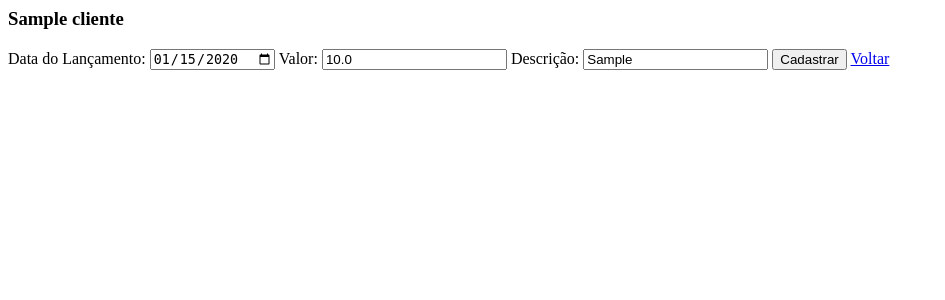
After one commit to luciandalla/caderninho, a Flask app: page /lancamento-editar/1 in a window 1280 px wide. The commit adds this page. Shown: the top 300 px of the page, without its empty margins (0-945 px from the left). Run offline with Flask 2, Linux system fonts and the light colour scheme; tables that the repository leaves empty hold one stand-in row (values such as "Sample post").

Commit message:
features ALTERACAO E EXCLUSAO DE LANCAMENTOS

```diff
--- a/models/lancamentos.py
+++ b/models/lancamentos.py
@@ -16,6 +16,11 @@ class Lancamentos(db.Model):
         return '<Name %r>' % self.name
 
     @staticmethod
+    def busca_lancamento(id):
+        lancamento = Lancamentos.query.filter_by(id=id).first()
+        return lancamento
+
+    @staticmethod
     def busca_lancamentos(cliente_id):
         lancamentos = Lancamentos.query.filter_by(id_cliente=cliente_id).order_by(Lancamentos.data)
         return lancamentos
@@ -26,3 +31,21 @@ class Lancamentos(db.Model):
         db.session.add(lancamento)
         db.session.commit()
         return 'Lançamento cadastrado com sucesso!'
+
+    @staticmethod
+    def altera_lancamento(id, data, valor, observacao, cliente_id):
+        lancamento = Lancamentos.busca_lancamento(id)
+        lancamento.data = data
+        lancamento.valor = valor
+        lancamento.observacao = observacao
+        lancamento.id_cliente = cliente_id
+        db.session.add(lancamento)
+        db.session.commit()
+        mensagem = f"Lançamento foi alterado com sucesso!"
+        return mensagem
+
+    @staticmethod
+    def excluir_lancamento(id):
+            Lancamentos.query.filter_by(id=id).delete()
+            db.session.commit()
+            return "Lancamento deletado com sucesso!"
--- a/templates/cliente-detalhes.html
+++ b/templates/cliente-detalhes.html
@@ -10,7 +10,7 @@
 </ul>
 
 <h3>Lançamentos realizados:</h3>
-<a href="{{ url_for('lancamento_novo', id=cliente.id) }}">Novo Lançamento</a>
+
 <table>
         <thead>
             <tr>
@@ -26,7 +26,8 @@
                 <td>{{ lancamento.data }}</td>
                 <td>{{ lancamento.valor }}</td>
                 <td>{{ lancamento.observacao }}</td>
-                <td></td>
+                <td><a href="{{ url_for('lancamento_editar', id=lancamento.id) }}">Editar</a>
+                <a href="{{ url_for('lancamento_excluir', id=lancamento.id) }}">Excluir</a></td>
             </tr>
         {% endfor %}
         </tbody>
--- /dev/null
+++ b/templates/lancamento-editar.html
@@ -0,0 +1,19 @@
+
+<form action="{{ url_for('lancamento_atualizacao') }}" method="post">
+
+    <h3>{{ lancamento.clientes.nome }}</h3>
+    <input type="hidden" name="id" value="{{ lancamento.id }}">
+    <input type="hidden" name="cliente_id" value="{{ lancamento.id_cliente }}">
+
+    <label class="texto" for="data">Data do Lançamento: </label>
+    <input type="date" id="data" name="data" value="{{ lancamento.data }}">
+
+    <label class="texto" for="valor">Valor: </label>
+    <input type="number" step=".01" min="0.01" id="valor" name="valor" value="{{ lancamento.valor }}">
+
+    <label class="texto" for="observacao">Descrição: </label>
+    <input type="text" id="observacao" name="observacao" value="{{ lancamento.observacao }}">
+
+    <button type="submit">Cadastrar</button>
+    <a href="{{ url_for('cliente_detalhes', id=lancamento.id_cliente) }}">Voltar</a>
+</form>
--- a/views/lancamento.py
+++ b/views/lancamento.py
@@ -16,3 +16,24 @@ def lancamento_cadastrar():
     cliente_id = request.form['cliente_id']
     Lancamentos.cadastra_lancamento(data, valor, observacao, cliente_id)
     return redirect(url_for('cliente_detalhes', id=cliente_id))
+
+@app.route('/lancamento-editar/<int:id>')
+def lancamento_editar(id):
+    lancamento = Lancamentos.busca_lancamento(id)
+    return render_template('lancamento-editar.html', lancamento=lancamento)
+
+@app.route('/lancamento-atualizacao/', methods=['POST',])
+def lancamento_atualizacao():
+    id = request.form['id']
+    data = request.form['data']
+    valor = request.form['valor']
+    observacao = request.form['observacao']
+    cliente_id = request.form['cliente_id']
+    Lancamentos.altera_lancamento(id, data, valor, observacao, cliente_id)
+    return redirect(url_for('cliente_detalhes', id=cliente_id))
+
+@app.route('/lancamento-excluir/<int:id>')
+def lancamento_excluir(id):
+    lancamento = Lancamentos.busca_lancamento(id)
+    Lancamentos.excluir_lancamento(id)
+    return redirect(url_for('cliente_detalhes', id=lancamento.id_cliente))
```
Also changed, not shown: models/clientes.py (+6 -3 lines).
